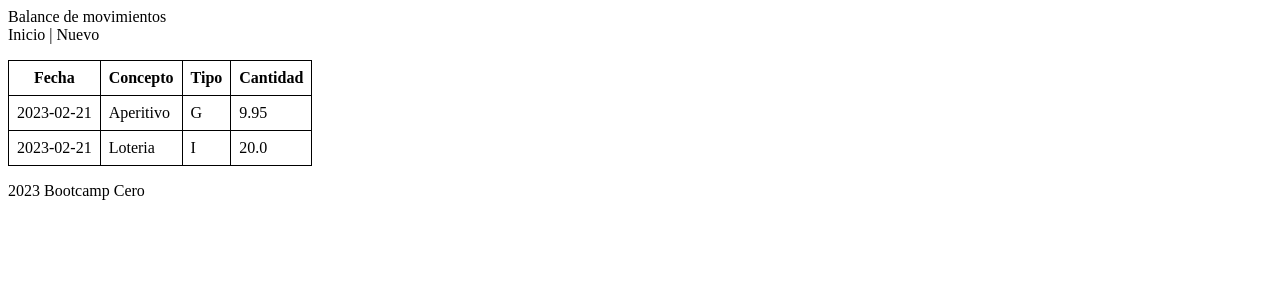
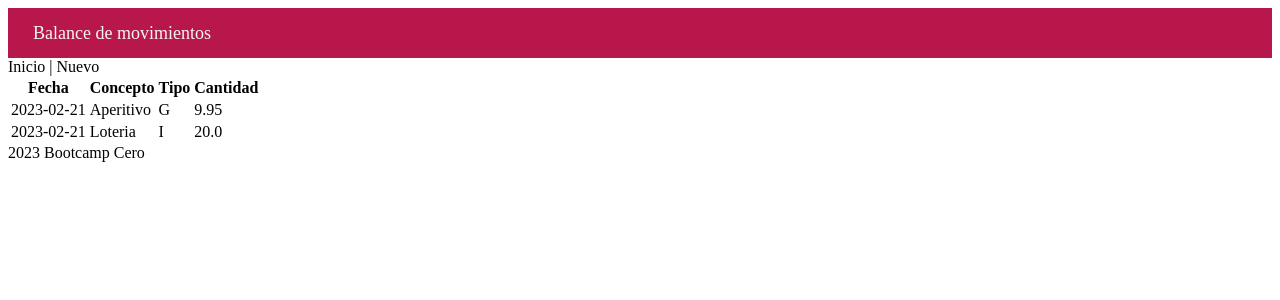
Before and after one commit to IngDavidJimenez/flask_clasico, a Flask app: page / in a window 1280 px wide. Shown: the top 300 px of the page. Run offline with Flask 2, Linux system fonts and the light colour scheme.

Commit message:
feat: Empezando Estilos CCS

```diff
--- /dev/null
+++ b/balance/static/css/styles.css
@@ -0,0 +1,9 @@
+header {
+    background-color: #b8174c;
+    color: whitesmoke;
+    height: 50px;
+    font-size:large;
+    line-height: 50px;
+    padding-left: 25px;
+
+}
--- a/balance/templates/inicio.html
+++ b/balance/templates/inicio.html
@@ -5,19 +5,21 @@
     <meta http-equiv="X-UA-Compatible" content="IE=edge">
     <meta name="viewport" content="width=device-width, initial-scale=1.0">
     <title>Balance - Lista de movimientos</title>
-    <style>
-        .lista{
+    <link rel="stylesheet" href="static/css/flat-remix.css">
+    <link rel="stylesheet" href="static/css/styles.css">
+    <!--<style>
+        .lista {
             border: solid thin black;
             border-collapse: collapse;
             margin: 16px 0;
         }
+
         .lista td,
         .lista th {
             border: solid thin black;
             padding: 8px;
         }
-
-    </style>
+    </style> -->
 </head>
 <body>
 
```
